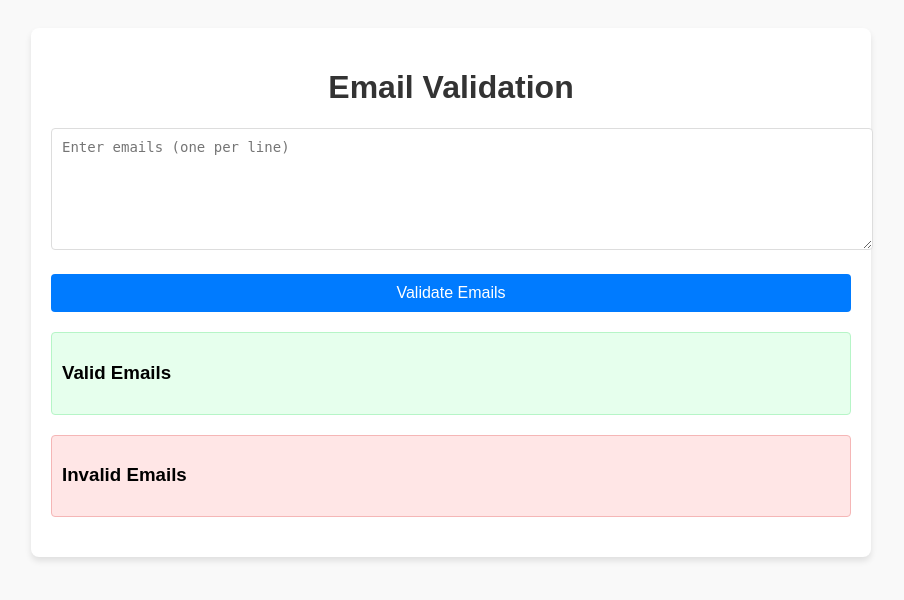
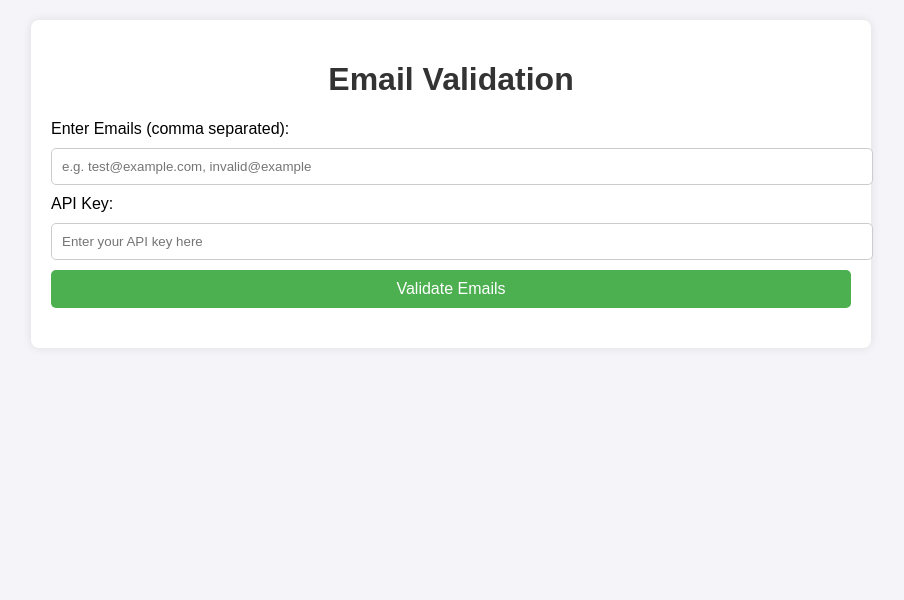
Before and after one commit to alpha33tt/Email-Verifier, a Flask app: page /verify in a window 1280 px wide. Shown: the top 600 px of the page, without its empty margins (189-1093 px from the left). Run offline with Flask 3, Linux system fonts and the light colour scheme.

Commit message:
Update verify.html

```diff
--- a/templates/verify.html
+++ b/templates/verify.html
@@ -7,119 +7,130 @@
     <style>
         body {
             font-family: Arial, sans-serif;
-            background-color: #f9f9f9;
+            background-color: #f4f4f9;
+            margin: 0;
             padding: 20px;
         }
         .container {
             max-width: 800px;
             margin: 0 auto;
-            background: #fff;
+            background-color: #ffffff;
             padding: 20px;
             border-radius: 8px;
-            box-shadow: 0 4px 6px rgba(0, 0, 0, 0.1);
+            box-shadow: 0 0 10px rgba(0, 0, 0, 0.1);
         }
         h1 {
             text-align: center;
             color: #333;
         }
-        textarea {
-            width: 100%;
-            height: 100px;
-            border: 1px solid #ddd;
-            border-radius: 4px;
-            padding: 10px;
-            margin-bottom: 20px;
-            font-size: 14px;
-        }
-        button {
+        input[type="text"], textarea {
             width: 100%;
             padding: 10px;
+            margin: 10px 0;
+            border-radius: 5px;
+            border: 1px solid #ccc;
+        }
+        .button {
+            background-color: #4CAF50;
+            color: white;
+            padding: 10px 20px;
+            border: none;
+            border-radius: 5px;
+            cursor: pointer;
+            width: 100%;
             font-size: 16px;
-            color: #fff;
-            background: #007bff;
-            border: none;
-            border-radius: 4px;
-            cursor: pointer;
         }
-        button:hover {
-            background: #0056b3;
+        .button:hover {
+            background-color: #45a049;
         }
-        .results {
+        .result-box {
             margin-top: 20px;
         }
-        .results div {
-            margin-bottom: 20px;
-        }
         .valid, .invalid {
+            background-color: #e0f7e0;
             padding: 10px;
-            border-radius: 4px;
-        }
-        .valid {
-            background: #e6ffed;
-            border: 1px solid #b6f5c7;
+            border-radius: 5px;
+            margin-bottom: 10px;
         }
         .invalid {
-            background: #ffe6e6;
-            border: 1px solid #f5b6b6;
+            background-color: #f8d7da;
+        }
+        .email-detail {
+            font-size: 14px;
+            color: #555;
         }
     </style>
 </head>
 <body>
+
 <div class="container">
     <h1>Email Validation</h1>
-        <textarea id="email-input" placeholder="Enter emails (one per line)"></textarea>
-        <button id="validate-btn">Validate Emails</button>
-        <div class="results">
-            <div class="valid">
-                <h3>Valid Emails</h3>
-                <div id="valid-results"></div>
-            </div>
-            <div class="invalid">
-                <h3>Invalid Emails</h3>
-                <div id="invalid-results"></div>
-            </div>
+    <form id="validateForm">
+        <label for="emails">Enter Emails (comma separated):</label>
+        <input type="text" id="emails" name="emails" placeholder="e.g. test@example.com, invalid@example" required>
+
+        <label for="apiKey">API Key:</label>
+        <input type="text" id="apiKey" name="apiKey" placeholder="Enter your API key here" required>
+
+        <button type="submit" class="button">Validate Emails</button>
+    </form>
+
+    <div class="result-box" id="resultBox">
+        <!-- Results will appear here -->
     </div>
 </div>
 
 <script>
-        document.getElementById('validate-btn').addEventListener('click', async () => {
-            const emailInput = document.getElementById('email-input').value;
-            const emails = emailInput.split('\n').map(email => email.trim()).filter(email => email);
+document.getElementById('validateForm').addEventListener('submit', async function(event) {
+    event.preventDefault();
 
-            if (!emails.length) {
-                alert('Please enter at least one email.');
-                return;
-            }
+    const emails = document.getElementById('emails').value.split(',').map(email => email.trim());
+    const apiKey = document.getElementById('apiKey').value;
 
-            try {
-                const response = await fetch('/api/verify', {
+    const response = await fetch('https://your-render-url/api/verify', {
         method: 'POST',
         headers: {
             'Content-Type': 'application/json',
-                        'API-Key': 'YOUR_API_KEY'
+            'API-Key': apiKey
         },
-                    body: JSON.stringify({ emails })
+        body: JSON.stringify({ emails: emails })
     });
 
-                const data = await response.json();
-                const validResults = document.getElementById('valid-results');
-                const invalidResults = document.getElementById('invalid-results');
+    const result = await response.json();
 
-                validResults.innerHTML = '';
-                invalidResults.innerHTML = '';
+    const resultBox = document.getElementById('resultBox');
+    resultBox.innerHTML = ''; // Clear previous results
 
-                data.valid.forEach(email => {
-                    validResults.innerHTML += `<p>${email.email} (MX: ${email.mx_record}, SMTP: ${email.smtp_verified}, Bounce: ${email.no_bounce})</p>`;
+    if (result.valid && result.valid.length > 0) {
+        resultBox.innerHTML += '<h3>Valid Emails</h3>';
+        result.valid.forEach(emailData => {
+            resultBox.innerHTML += `
+                <div class="valid">
+                    <strong>${emailData.email}</strong>
+                    <div class="email-detail">MX Record: ${emailData.mx_record}</div>
+                    <div class="email-detail">SMTP Verified: ${emailData.smtp_verified ? 'Yes' : 'No'}</div>
+                    <div class="email-detail">No Bounce: ${emailData.no_bounce ? 'Yes' : 'No'}</div>
+                </div>
+            `;
         });
+    }
 
-                data.invalid.forEach(email => {
-                    invalidResults.innerHTML += `<p>${email}</p>`;
+    if (result.invalid && result.invalid.length > 0) {
+        resultBox.innerHTML += '<h3>Invalid Emails</h3>';
+        result.invalid.forEach(email => {
+            resultBox.innerHTML += `
+                <div class="invalid">
+                    <strong>${email}</strong> - Invalid Email
+                </div>
+            `;
         });
-            } catch (error) {
-                alert('Error validating emails.');
-                console.error(error);
+    }
+
+    if (!result.valid && !result.invalid) {
+        resultBox.innerHTML = '<p>No results found. Please try again.</p>';
     }
 });
 </script>
+
 </body>
 </html>
```
Lines whose indentation alone changed are shown as unchanged.
